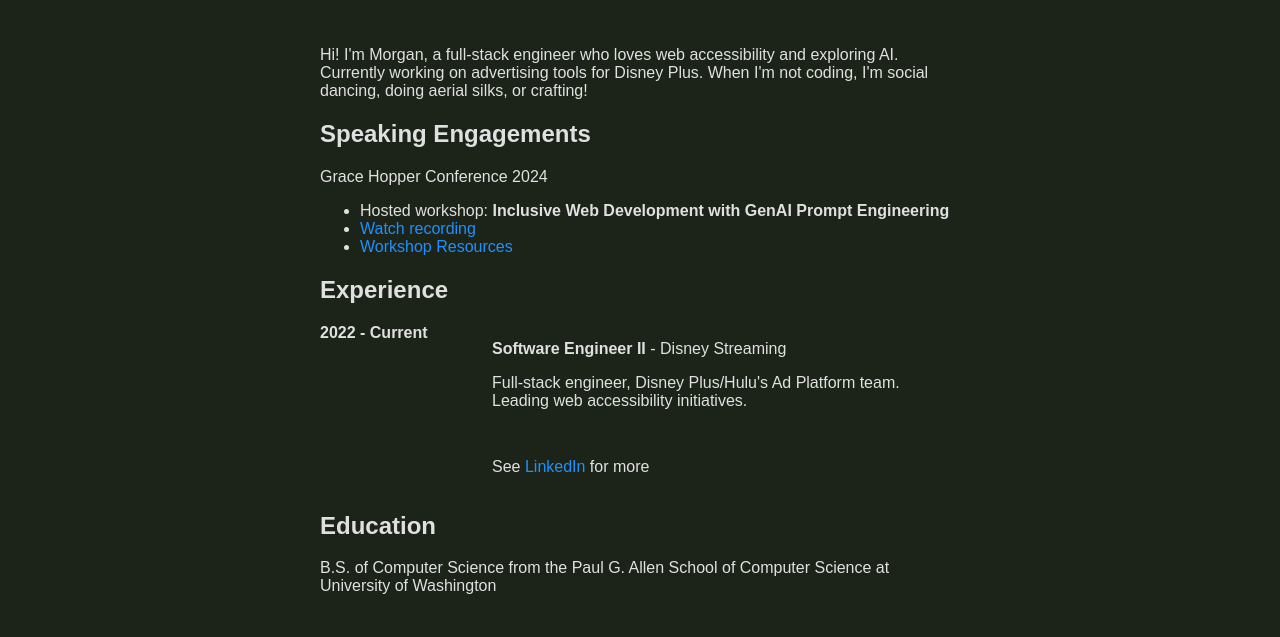
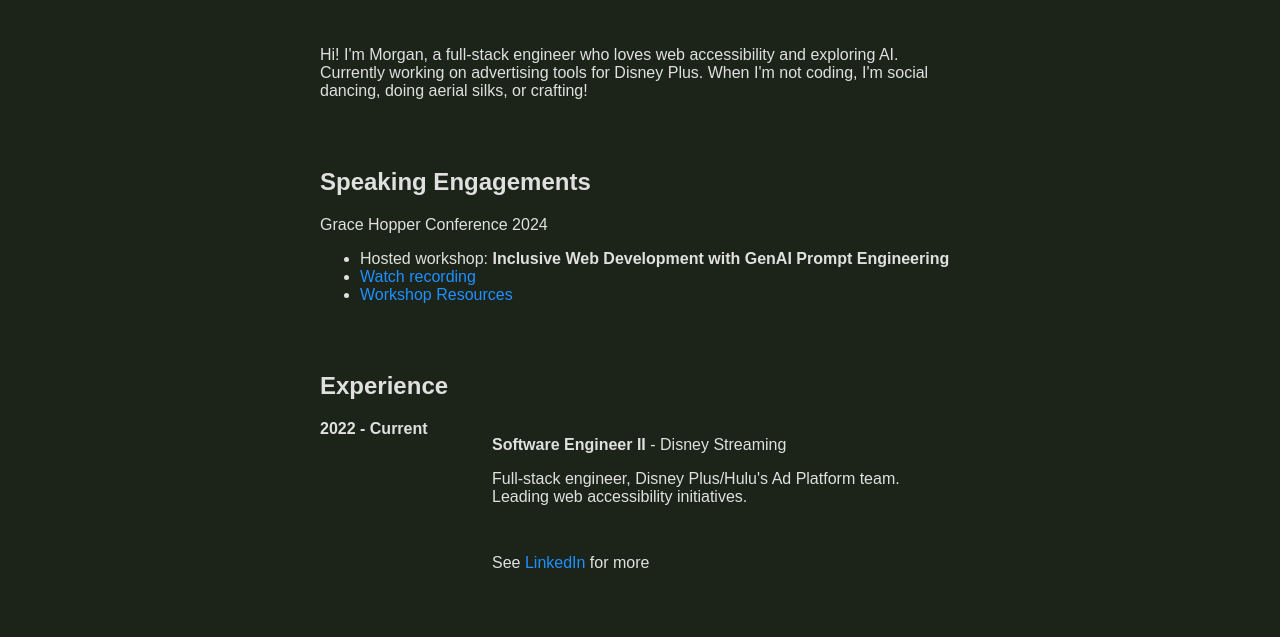
Before and after one commit to rmango/PersonalWebsite, a plain HTML site: page index.html in a window 1280 px wide. Shown: the part 284-921 px from the top of the page. Drawn offline with Linux system fonts and the light colour scheme.

Commit message:
add padding to sections

```diff
--- a/index.html
+++ b/index.html
@@ -28,6 +28,9 @@
             width: 50%;
             margin: 0 auto;
             padding: 2rem 0;
+        }
+        .container .section {
+            padding: 0 0 2rem 0;
         }
         .profile {
             display: flex;
@@ -139,10 +142,10 @@
     </header>
     <div class="container">
 
-        <div class="intro">
+        <div class="intro section">
             <p>Hi! I'm Morgan, a full-stack engineer who loves web accessibility and exploring AI. Currently working on advertising tools for Disney Plus. When I'm not coding, I'm social dancing, doing aerial silks, or crafting!</p>
         </div>
-        <div class="speaking-engagements">
+        <div class="speaking-engagements section">
             <h2>Speaking Engagements</h2>
             <p>Grace Hopper Conference 2024</p>
             <ul>
@@ -152,7 +155,7 @@
             </ul>
         </div>
         <h2>Experience</h2>
-        <div class="experience">
+        <div class="experience section">
             <div class="year">2022 - Current</div>
             <div>
                 <p><strong>Software Engineer II</strong> - Disney Streaming</p>
@@ -163,7 +166,7 @@
                 <p>See <a href="https://linkedin.com/in/morganegraham">LinkedIn</a> for more</p>
             </div>
         </div>
-        <div class="education">
+        <div class="education section">
             <h2>Education</h2>
             <p>B.S. of Computer Science from the Paul G. Allen School of Computer Science at University of Washington</p>
         </div>
```
